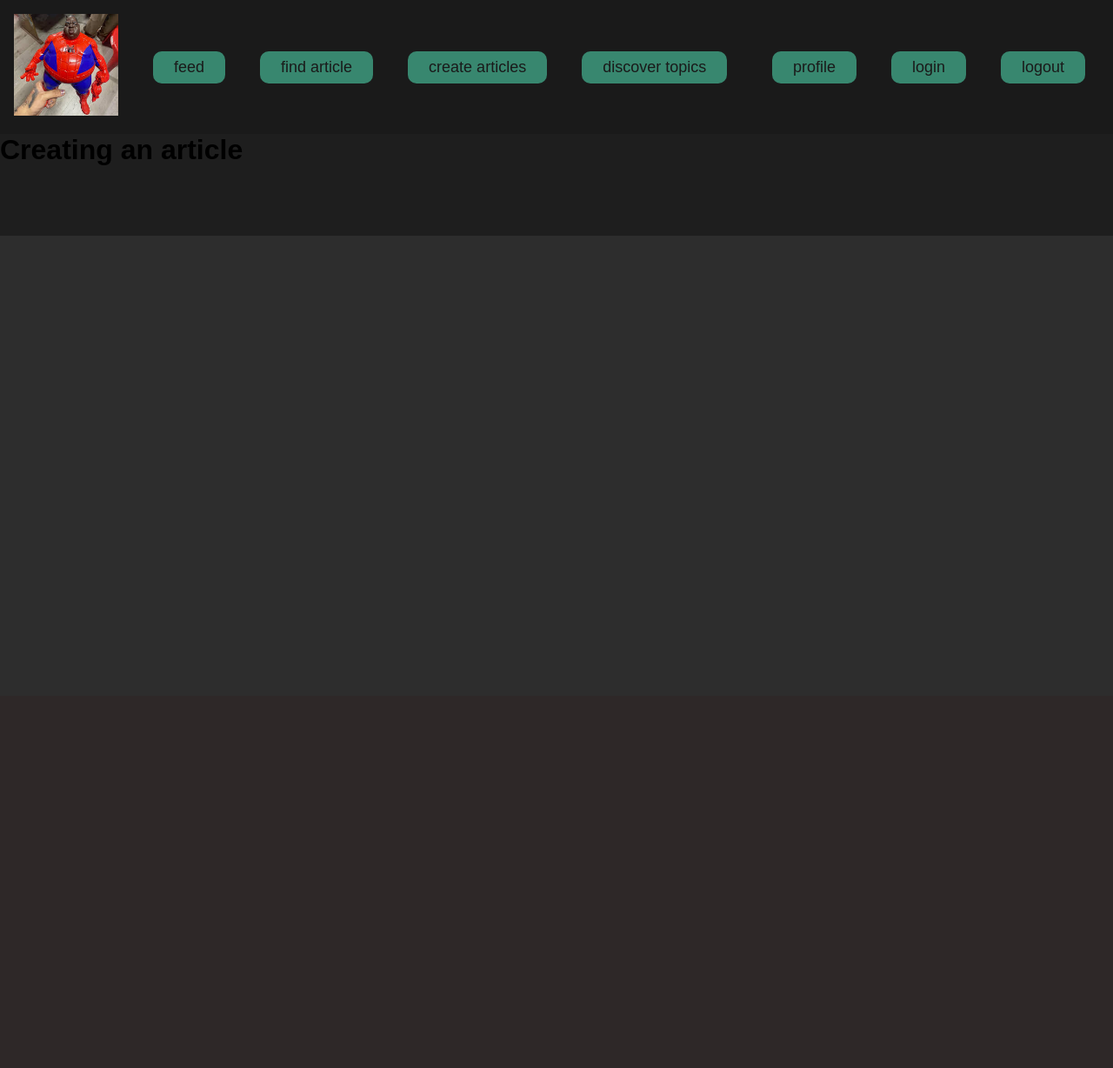
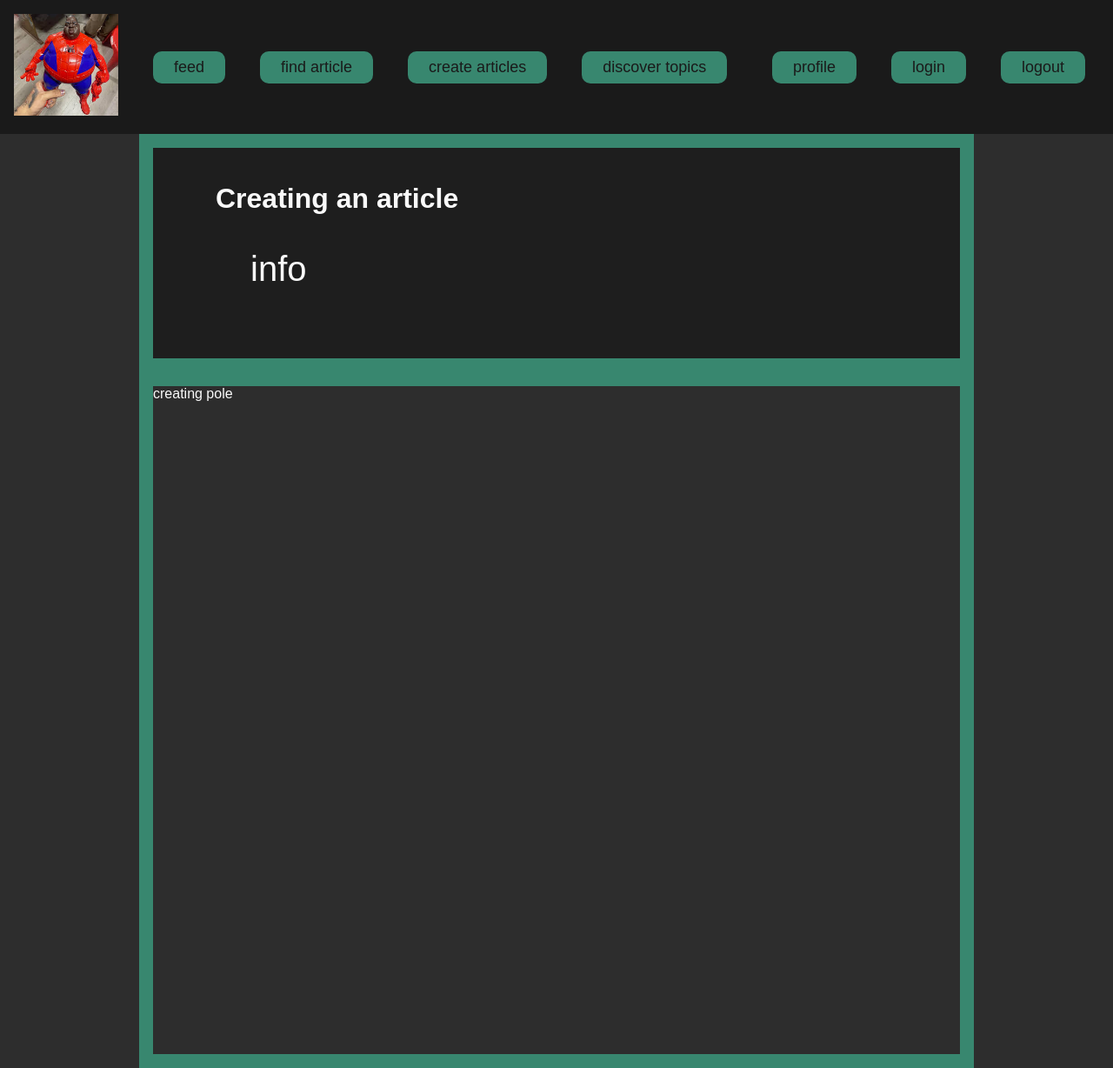
Before and after one commit to Tarkus43/step_web_homework, a Django app: template my_django_site/templates/components/create.html in a window 1280 px wide. Shown: the whole page at 87% size. Before the commit the page ends 271 px from the top, so only its background shows below. Run offline with Django 5.2, Linux system fonts and the light colour scheme; the template is opened without the code that fills it, so the values that code supplies are empty.

Commit message:
started creating creating article page

```diff
--- a/my_django_site/myapp/views.py
+++ b/my_django_site/myapp/views.py
@@ -30,7 +30,9 @@ def article_id_delete(request: HttpRequest,article_id ) -> HttpResponse:
     return HttpResponse(f'This is an adress to deleting #{article_id} article')
 
 def create(request: HttpRequest ) -> HttpResponse:
-    return HttpResponse(f'This is a page for creating an article')
+    return  render(request, 'components/create.html', {
+
+    })
 
 def topics(request: HttpRequest ) -> HttpResponse:
     return HttpResponse(f'This is a page with topics')
--- /dev/null
+++ b/my_django_site/static/css/scss/components/_create.scss
@@ -0,0 +1,18 @@
+@use "../utils/root" as *;
+@use "../utils/mixins" as *;
+
+.create_info {
+  @include info;
+}
+
+.create_title {
+  @include title;
+}
+
+.create_header {
+  @include header;
+}
+
+.create_main {
+  @include main;
+}
--- a/my_django_site/static/css/scss/index.scss
+++ b/my_django_site/static/css/scss/index.scss
@@ -3,3 +3,4 @@
 @use "base";
 @use "components/main";
 @use "components/feed";
+@use "components/create";
--- a/my_django_site/templates/components/create.html
+++ b/my_django_site/templates/components/create.html
@@ -8,7 +8,7 @@
     Creating an article
 </h1>
 <p class="main_info">
-
+    info
 </p>
 </header>
 {% endblock%}
@@ -16,6 +16,6 @@
 
 {% block main %}
 <main class="create_main">
-
+creating pole
 </main>
 {% endblock %}
```
Also changed, not shown: my_django_site/static/css/styles/index.css (+25 -0 lines), my_django_site/static/css/styles/index.min.css (+1 -1 lines).
